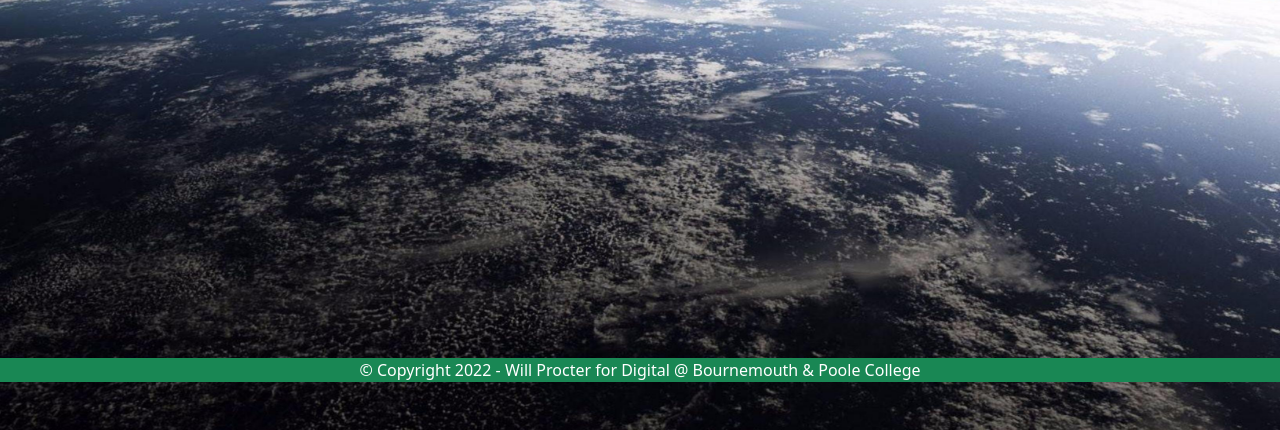
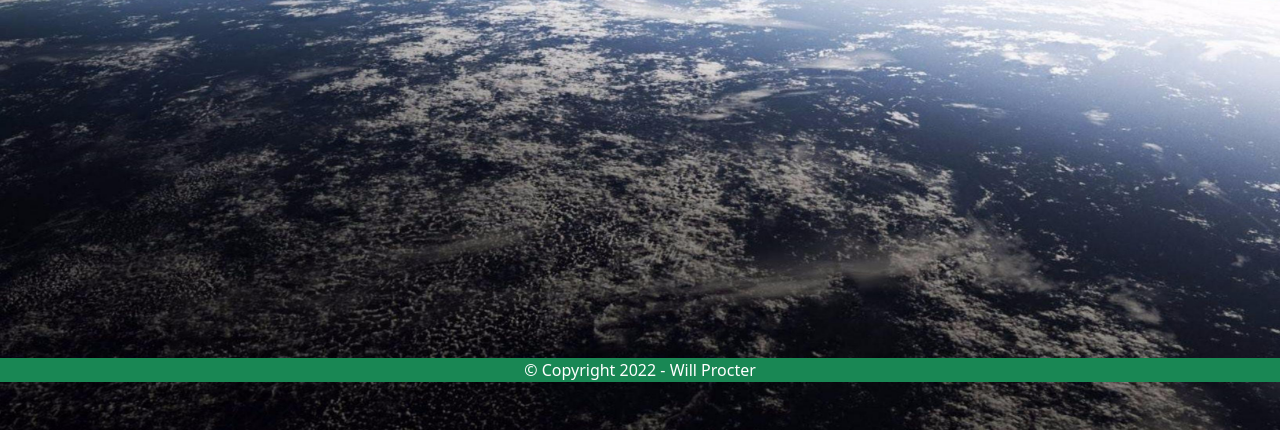
Before and after one commit to wprocter/homepage, a plain HTML site: page index.html in a window 1280 px wide. Shown: the part 418-848 px from the top of the page. Drawn offline with nearby package versions, Linux system fonts and the light colour scheme; a web font is replaced by a local one.

Commit message:
Update index.html

```diff
--- a/index.html
+++ b/index.html
@@ -116,7 +116,7 @@
 
       </div>
 
-      <footer class="fixed-bottom text-center bg-success text-white">&copy; Copyright 2022 - Will Procter for Digital @ Bournemouth &amp; Poole College</footer>
+      <footer class="fixed-bottom text-center bg-success text-white">&copy; Copyright 2022 - Will Procter</footer>
   </div>
 
   <!-- Include random background script -->
```
